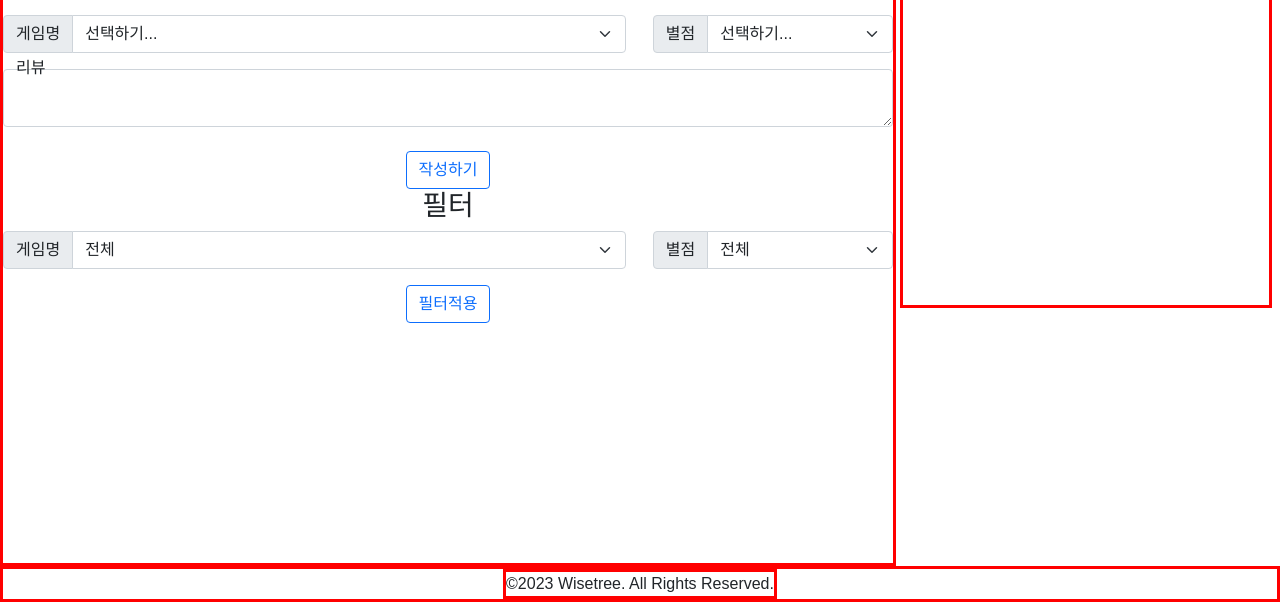
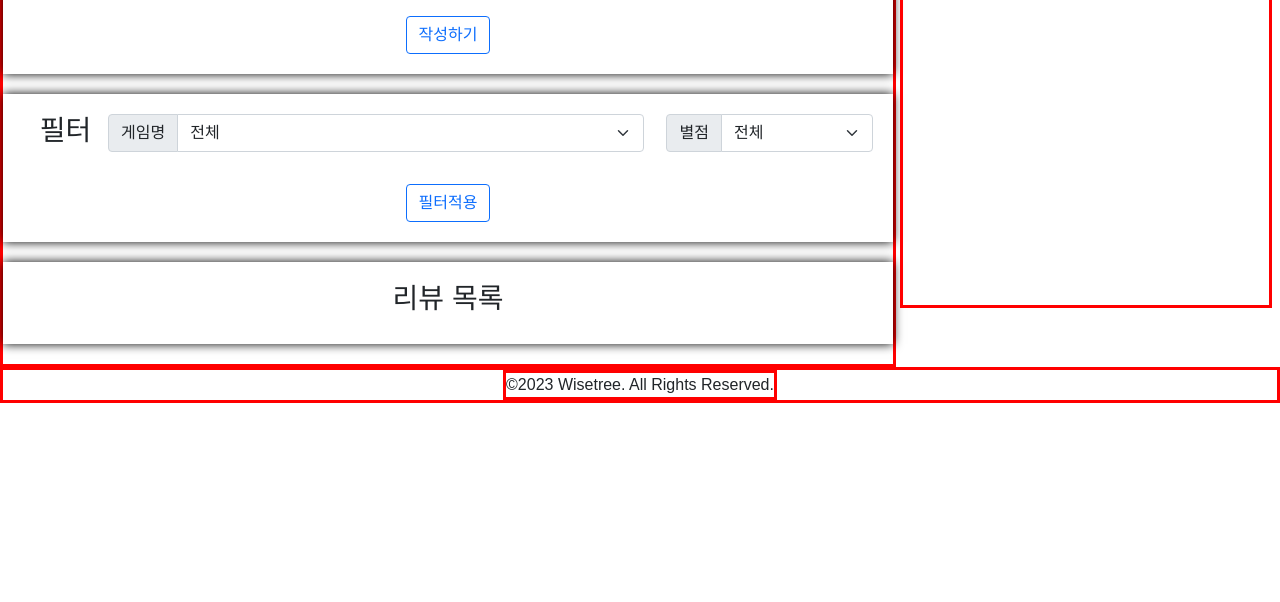
Before and after one commit to yzpocket/GameInsight, a Flask app: page / in a window 1280 px wide. Shown: the part 562-1164 px from the top of the page. After the commit the page ends 965 px from the top, so only its background shows below. Run offline with Flask 3, Linux system fonts and the light colour scheme; data that the repository does not hold is empty; some web fonts are replaced.

Commit message:
docs * 유저리뷰 css, 변수명 등 잡다하게 수정

```diff
--- a/static/css/style.css
+++ b/static/css/style.css
@@ -44,6 +44,7 @@
     display: inline-block;
     width : 100%;
 }
+
 #aside{
     height: 720px;
     width : 29%;
@@ -51,8 +52,17 @@
     display: inline-block;
     text-align: center;
 }
+
 #section{
     height: 720px;
+    width : 70%;
+    border: #f00 3px solid;
+    display: inline-block;
+    text-align: center;
+}
+
+/* user_review용 추가 */
+#section_ur{
     width : 70%;
     border: #f00 3px solid;
     display: inline-block;
@@ -73,3 +83,18 @@
     border: #f00 3px solid;
     text-align: center;
 }
+
+/* user_review용 추가 */
+.user_review_box{
+    width: 100%;
+    padding: 20px;
+    box-shadow: 0px 0px 10px 0px black;
+    margin: 20px auto;
+}
+/* user_review용 추가 */
+.mybox {
+    width: 100%;
+    padding: 30px;
+    box-shadow: 0px 0px 10px 0px lightblue;
+    margin: 20px auto;
+}
--- a/static/js/user_review.js
+++ b/static/js/user_review.js
@@ -20,28 +20,29 @@ function receive_rank() {
 function show_user_review() {
     fetch('/user_review2').then(res => res.json()).then(data => {
         let urs = data['result']
+        console.log(urs)
         // $('#bucket-list').empty()
         urs.forEach((a) => {
             let name = a['gamename']
             let starnum = a['starnum']
             let review = a['review']
-            let today = a['today'].substr(4,17)
+            let today = a['today'].substr(4, 17)
             let imgurl = a['imgurl']
             let stars = '⭐'.repeat(starnum)
 
-            let tmp_html = `<div>
-                                <div style="float: left;">
+            let tmp_html = `<div class = "mybox">
+                                <div style="float: left; width: 15%">
                                     <img src="${imgurl}"
                                         style="width:150px; height:90px;" />
                                 </div>
                                 <div>
-                                    <h5 class="card-title" style="float: left; width: 30%;">${name}</h5>
-                                    <p id="star_num">${stars}</p>
-                                    <p class="mycomment">${review}</p>
-                                    <p>${today}</p>
+                                    <h4 class="card-title" style="float: left; width: 60%; text-align:left">${name}</h4>
+                                    <p id="star_num" style="text-align:left">${stars}</p>
+                                    <p style="float: left; width: 60%; text-align:left">${review}</p>
+                                    <p style = "font-size: 12px;">${today}</p>
                                 </div>
-                            </div><br>`
-            $('#bucket-list').append(tmp_html)
+                            </div>`
+            $('#ur-list').append(tmp_html)
         })
 
     })
@@ -70,40 +71,43 @@ function save_user_review() {
 function filter_show() {
     fetch('/user_review2').then(res => res.json()).then(data => {
         let urs = data['result']
-        $('#bucket-list').empty()
+        console.log(urs)
+        $('#ur-list').empty()
         urs.forEach((a) => {
             let cnt = 0;
 
             let name = a['gamename']
             let starnum = a['starnum']
             let review = a['review']
-            let today = a['today'].substr(4,17)
+            let today = a['today'].substr(4, 17)
             let imgurl = a['imgurl']
             let stars = '⭐'.repeat(starnum)
 
-            let tmp_html = `<div>
-                                <div style="float: left;">
+            let tmp_html = `<div class = "mybox">
+                                <div style="float: left; width: 15%">
                                     <img src="${imgurl}"
                                         style="width:150px; height:90px;" />
                                 </div>
                                 <div>
-                                    <h5 class="card-title" style="float: left; width: 30%;">${name}</h5>
-                                    <p id="star_num">${stars}</p>
-                                    <p class="mycomment">${review}</p>
-                                    <p>${today}</p>
+                                    <h4 class="card-title" style="float: left; width: 60%; text-align:left">${name}</h4>
+                                    <p id="star_num" style="text-align:left">${stars}</p>
+                                    <p style="float: left; width: 60%; text-align:left">${review}</p>
+                                    <p style = "font-size: 12px;">${today}</p>
                                 </div>
-                            </div><br>`
-
-            if($('#filter2').val() != "전체"){
-                if(starnum != $('#filter2').val()){
+                            </div>`
+            if ($('#filter2').val() != "전체") {
+                if (starnum != $('#filter2').val()) {
                     cnt++
-            }}
-            if($('#filter1').val() != "전체"){
-                if(name != $("select[id = filter1] option:selected").text()){
+                }
+            }
+            if ($('#filter1').val() != "전체") {
+                if (name != $("select[id = filter1] option:selected").text()) {
                     cnt++
-            }}
-            if(cnt == 0){
-                $('#bucket-list').append(tmp_html)
+                }
+            }
+            console.log($("select[id = filter1] option:selected").text(), $('#filter2').val(), cnt)
+            if (cnt == 0) {
+                $('#ur-list').append(tmp_html)
             }
         })
 
--- a/templates/user_review.html
+++ b/templates/user_review.html
@@ -67,12 +67,15 @@
         <!-- Content&Aside Wrap -->
         <div id="content_aside">
             <!-- Section -->
-            <section id="section">
+            <section id="section_ur">
                 <div class="mypic">
                     <h1>유저 리뷰</h1>
                 </div>
                 <!-- 리뷰 작성 -->
-                <div class="mybox">
+                <div class="user_review_box">
+                    <div>
+                        <h3>리뷰 작성</h3>
+                    </div>
                     <div class="form-floating mb-3">
                         <div class="input-group mb-3" style="float: left; width: 70%;">
                             <label class="input-group-text" for="inputGroupSelect01">게임명</label>
@@ -102,11 +105,11 @@
                     </div>
                 </div>
                 <!-- 필터 -->
-                <div>
-                    <div>
+                <div class="user_review_box">
+                    <div style="float: left; width: 10%;">
                         <h3>필터</h3>
                     </div>
-                    <div class="form-floating mb-3">
+                    <div class="form-floating mb-3" style="float: left; width: 90%;">
                         <div class="input-group mb-3" style="float: left; width: 70%;">
                             <label class="input-group-text" for="filter1">게임명</label>
                             <select class="form-select" id="filter1">
@@ -125,12 +128,15 @@
                             </select>
                         </div>
                     </div><br>
-                    <div class="mybucket">
+                    <div class="">
                         <button onclick="filter_show()" type="button" class="btn btn-outline-primary">필터적용</button>
                     </div>
                 </div>
                 <!-- 리뷰 목록 -->
-                <div class="mybox" id="bucket-list">
+                <div class="user_review_box" id="ur-list">
+                    <div>
+                        <h3>리뷰 목록</h3>
+                    </div>
                     <!-- <div>
                         <div style="float: left;">
                             <img src="https://movie-phinf.pstatic.net/20210728_221/1627440327667GyoYj_JPEG/movie_image.jpg"
```
